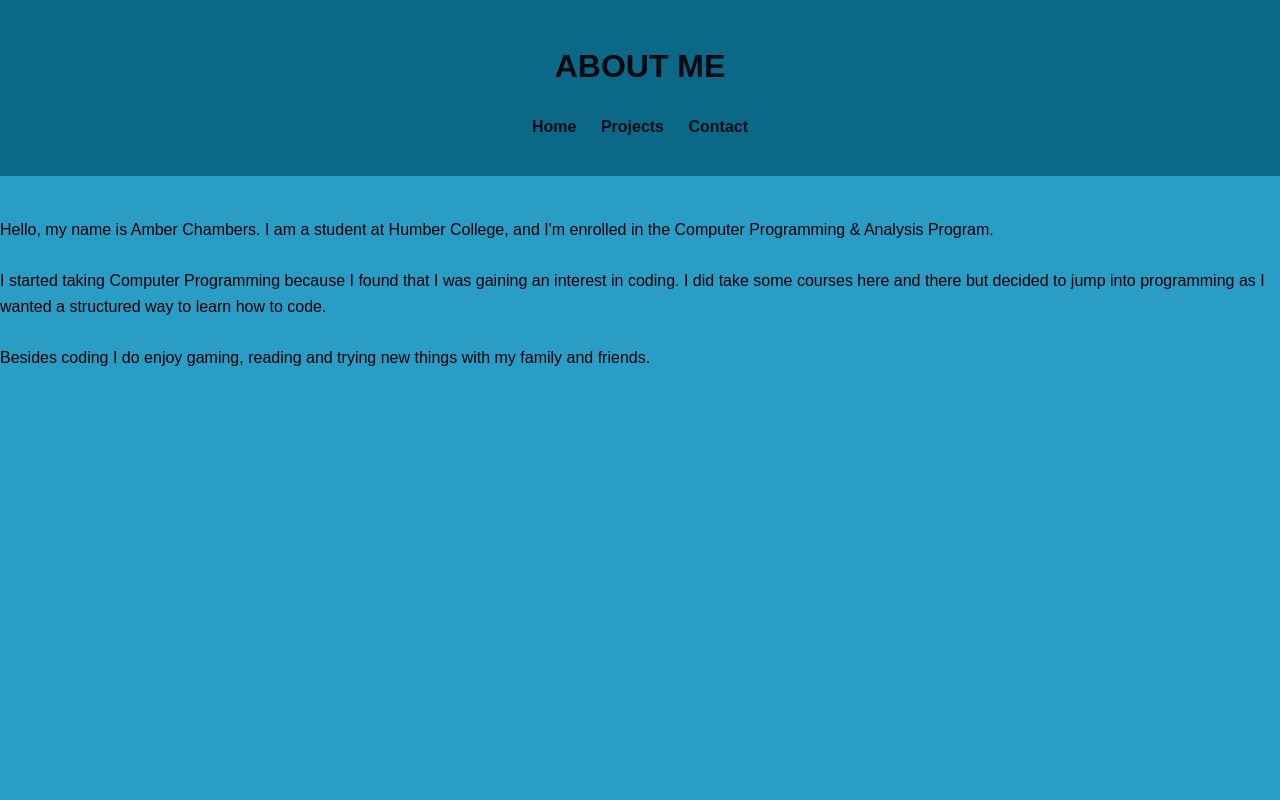
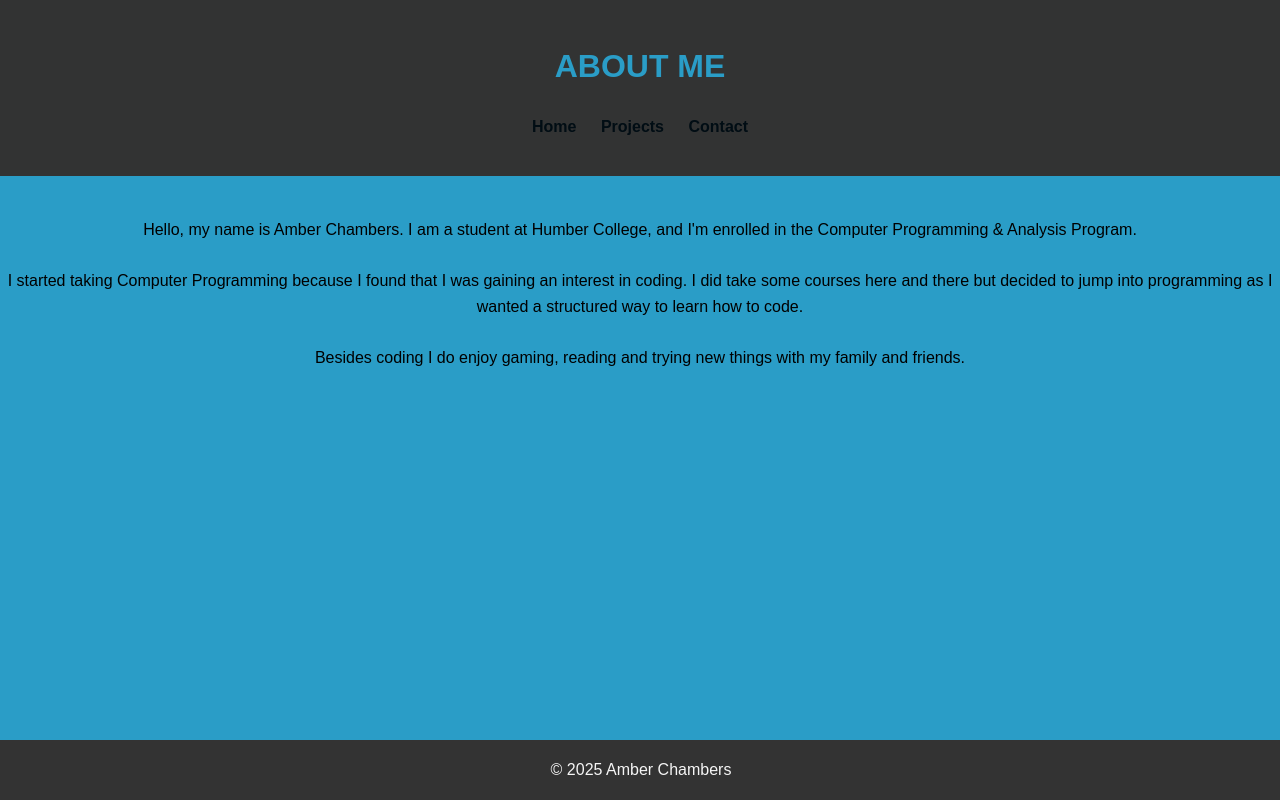
Before and after one commit to Akyoto1/My-Portfolio, a plain HTML site: page About.html in a window 1280 px wide. Drawn offline with Linux system fonts and the light colour scheme.

Commit message:
updating aboiut page cont

```diff
--- a/About.html
+++ b/About.html
@@ -7,7 +7,7 @@
     <script defer src="script.js"></script>
     <title>Document</title>
   </head>
-  <body>
+  <body class="about">
     <header>
       <h1>ABOUT ME</h1>
       <nav>
@@ -31,5 +31,8 @@
       Besides coding I do enjoy gaming, reading and trying new things with my
       family and friends.
     </p>
+    <footer>
+      <p>&copy; 2025 Amber Chambers</p>
+    </footer>
   </body>
 </html>
--- a/style.css
+++ b/style.css
@@ -100,3 +100,33 @@ footer {
     margin: 10px;
   }
 }
+body.about {
+  font-family: Arial, sans-serif;
+  margin: 0;
+  padding: 0;
+  background-color: rgb(42, 157, 199);
+  line-height: 1.6;
+  text-align: center;
+}
+body.about header {
+  background-color: #323333;
+  color: rgb(42, 157, 199);
+  padding: 20px;
+  text-align: center;
+}
+body.about section {
+  padding: 20px;
+  margin: 20px;
+  background-color: #afdcf3;
+  border-radius: 8px;
+  box-shadow: 0 0 10px rgba(0, 0, 0, 0.1);
+}
+body.about footer {
+  background-color: #333;
+  color: whitesmoke;
+  text-align: center;
+  padding: 1px;
+  position: fixed;
+  bottom: 0;
+  width: 100%;
+}
```
Also changed, not shown: Projects.html (+4 -0 lines), contact.html (+3 -0 lines).
